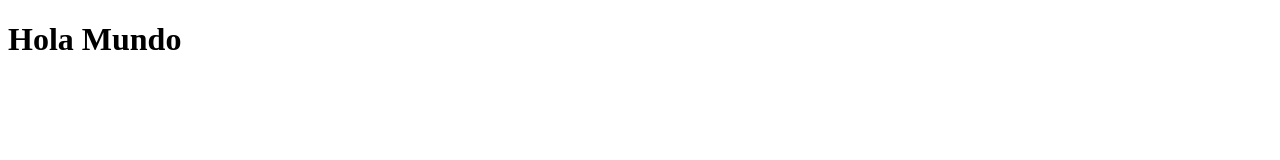
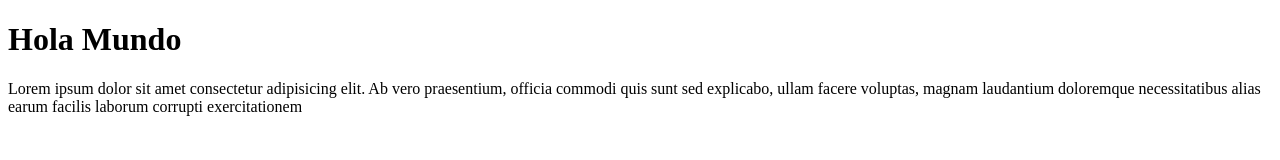
Before and after one commit to JuanJoseFernandez10/prueba, a plain HTML site: page index.html in a window 1280 px wide. Drawn offline with Linux system fonts and the light colour scheme.

Commit message:
Nuevo lorem preuba

```diff
--- a/index.html
+++ b/index.html
@@ -7,5 +7,6 @@
 </head>
 <body>
     <h1>Hola Mundo</h1>
+    <p>Lorem ipsum dolor sit amet consectetur adipisicing elit. Ab vero praesentium, officia commodi quis sunt sed explicabo, ullam facere voluptas, magnam laudantium doloremque necessitatibus alias earum facilis laborum corrupti exercitationem</p>
 </body>
 </html>
```
